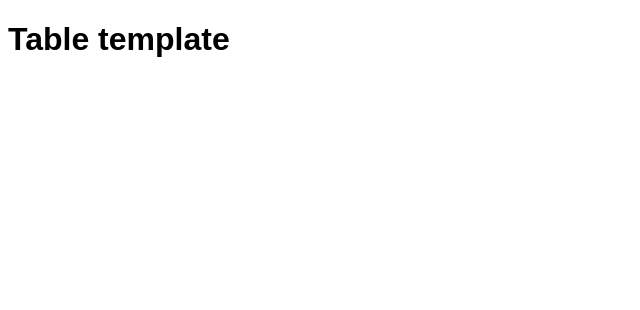
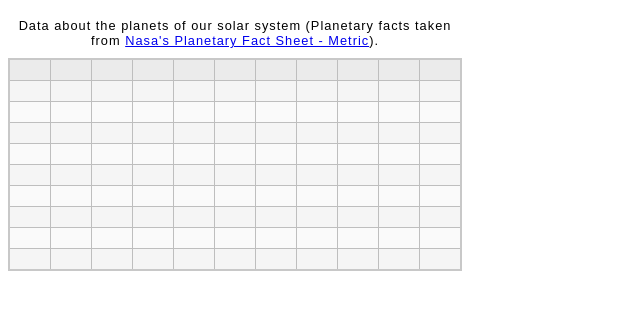
Before and after one commit to LowerHouse/planet-data-table, a plain HTML site: page index.html in a window 1280 px wide. Shown: the whole page, without its empty margins (0-640 px from the left). Drawn offline with Linux system fonts and the light colour scheme.

Commit message:
add basic table structure

```diff
--- a/index.html
+++ b/index.html
@@ -1,14 +1,158 @@
 <!DOCTYPE html>
 <html lang="en">
-  <head>
+
+<head>
     <meta charset="utf-8">
     <meta name="viewport" content="width=device-width">
     <title>Table template</title>
     <link href="style.css" rel="stylesheet" type="text/css">
-  </head>
-  <body>
-    <h1>Table template</h1>
+</head>
 
+<body>
+    <div class="container">
+        <table>
+            <colgroup>
+                <col/>
+            </colgroup>
+            <caption>Data about the planets of our solar system (Planetary facts taken from <a
+                    href="http://nssdc.gsfc.nasa.gov/planetary/factsheet/">Nasa's Planetary Fact Sheet - Metric</a>).
+            </caption>
+            <thead>
+                <tr>
+                    <th></th>
+                    <th></th>
+                    <th></th>
+                    <th></th>
+                    <th></th>
+                    <th></th>
+                    <th></th>
+                    <th></th>
+                    <th></th>
+                    <th></th>
+                    <th></th>
+                </tr>
+            </thead>
+            <tbody>
+                <tr>
+                    <td></td>
+                    <td></td>
+                    <td></td>
+                    <td></td>
+                    <td></td>
+                    <td></td>
+                    <td></td>
+                    <td></td>
+                    <td></td>
+                    <td></td>
+                    <td></td>
+                </tr>
+                <tr>
+                    <td></td>
+                    <td></td>
+                    <td></td>
+                    <td></td>
+                    <td></td>
+                    <td></td>
+                    <td></td>
+                    <td></td>
+                    <td></td>
+                    <td></td>
+                    <td></td>
+                </tr>
+                <tr>
+                    <td></td>
+                    <td></td>
+                    <td></td>
+                    <td></td>
+                    <td></td>
+                    <td></td>
+                    <td></td>
+                    <td></td>
+                    <td></td>
+                    <td></td>
+                    <td></td>
+                </tr>
+                <tr>
+                    <td></td>
+                    <td></td>
+                    <td></td>
+                    <td></td>
+                    <td></td>
+                    <td></td>
+                    <td></td>
+                    <td></td>
+                    <td></td>
+                    <td></td>
+                    <td></td>
+                </tr>
+                <tr>
+                    <td></td>
+                    <td></td>
+                    <td></td>
+                    <td></td>
+                    <td></td>
+                    <td></td>
+                    <td></td>
+                    <td></td>
+                    <td></td>
+                    <td></td>
+                    <td></td>
+                </tr>
+                <tr>
+                    <td></td>
+                    <td></td>
+                    <td></td>
+                    <td></td>
+                    <td></td>
+                    <td></td>
+                    <td></td>
+                    <td></td>
+                    <td></td>
+                    <td></td>
+                    <td></td>
+                </tr>
+                <tr>
+                    <td></td>
+                    <td></td>
+                    <td></td>
+                    <td></td>
+                    <td></td>
+                    <td></td>
+                    <td></td>
+                    <td></td>
+                    <td></td>
+                    <td></td>
+                    <td></td>
+                </tr>
+                <tr>
+                    <td></td>
+                    <td></td>
+                    <td></td>
+                    <td></td>
+                    <td></td>
+                    <td></td>
+                    <td></td>
+                    <td></td>
+                    <td></td>
+                    <td></td>
+                    <td></td>
+                </tr>
+                <tr>
+                    <td></td>
+                    <td></td>
+                    <td></td>
+                    <td></td>
+                    <td></td>
+                    <td></td>
+                    <td></td>
+                    <td></td>
+                    <td></td>
+                    <td></td>
+                    <td></td>
+                </tr>
+            </tbody>
+        </table>
+    </div>
+</body>
 
-  </body>
 </html>
```
